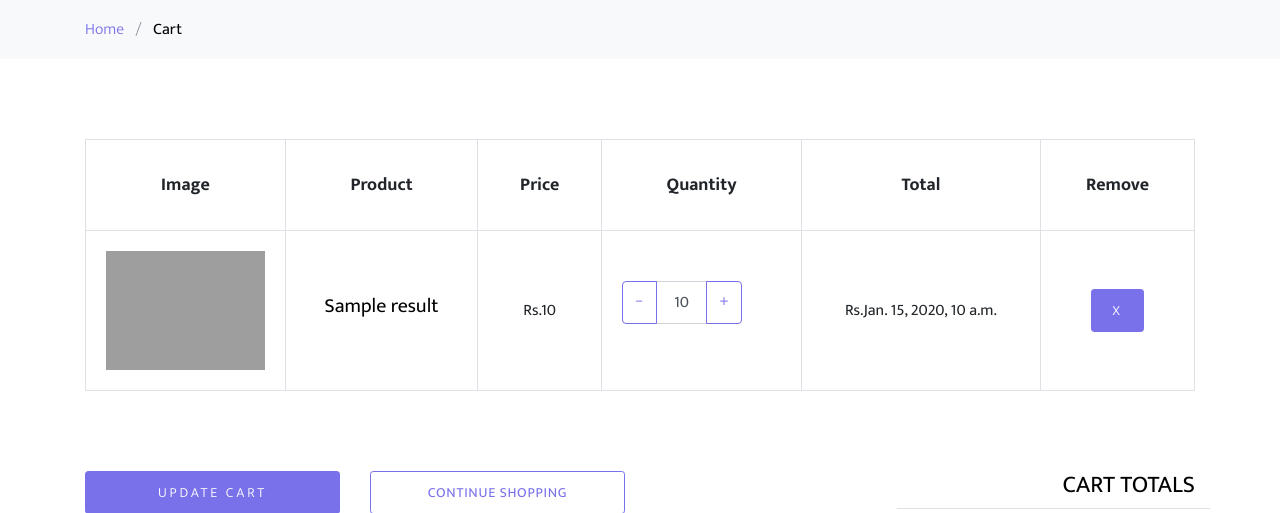
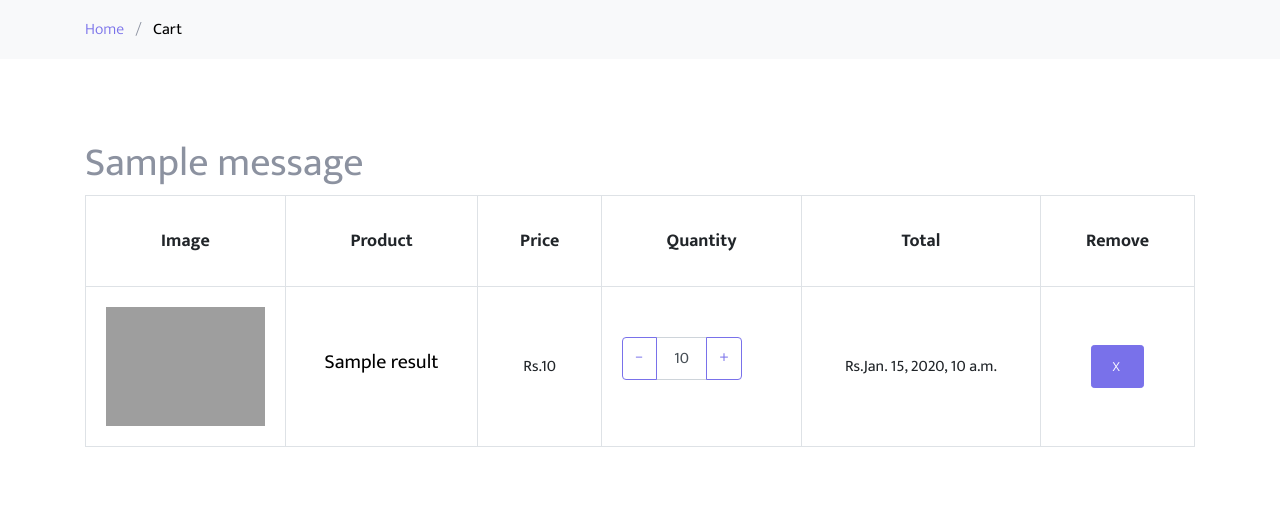
Before and after one commit to Satwikram/Online-Shopping-, a Django app: template templates/cart.html in a window 1280 px wide. Shown: the part 206-719 px from the top of the page. Run offline with Django 3.2, Linux system fonts and the light colour scheme; the template is opened without the code that fills it: most values are stand-ins (such as "Sample title", 1, 10 or a date in 2020); one stand-in notice (Sample message) is shown; some libraries are stand-ins or nearby versions; some web fonts are replaced; grey boxes are pictures that could not be loaded.

Commit message:
Displaying Empty Cart

```diff
--- a/templates/cart.html
+++ b/templates/cart.html
@@ -121,6 +121,11 @@
                   </tr>
                 </thead>
                 <tbody>
+                {% if messages %}
+                  {% for message in messages %}
+                <h1>{{message}}</h1>
+                  {% endfor %}
+                {% endif %}
                 {% for result in results %}
                   <tr>
                     <td class="product-thumbnail">
```
